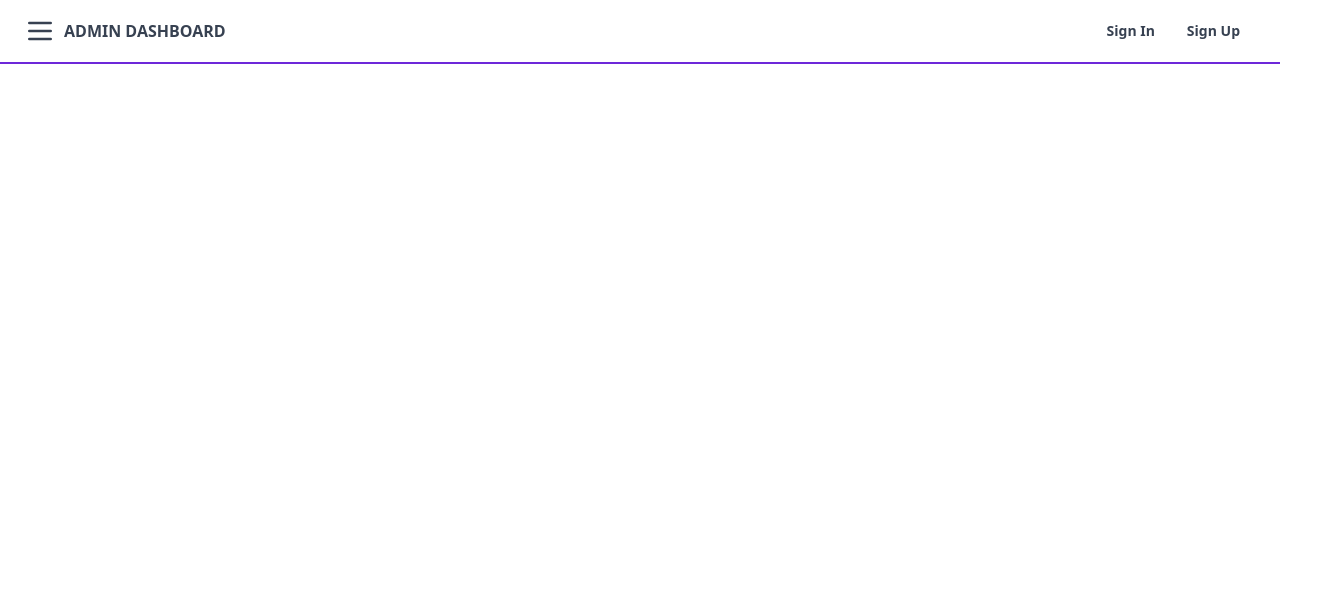
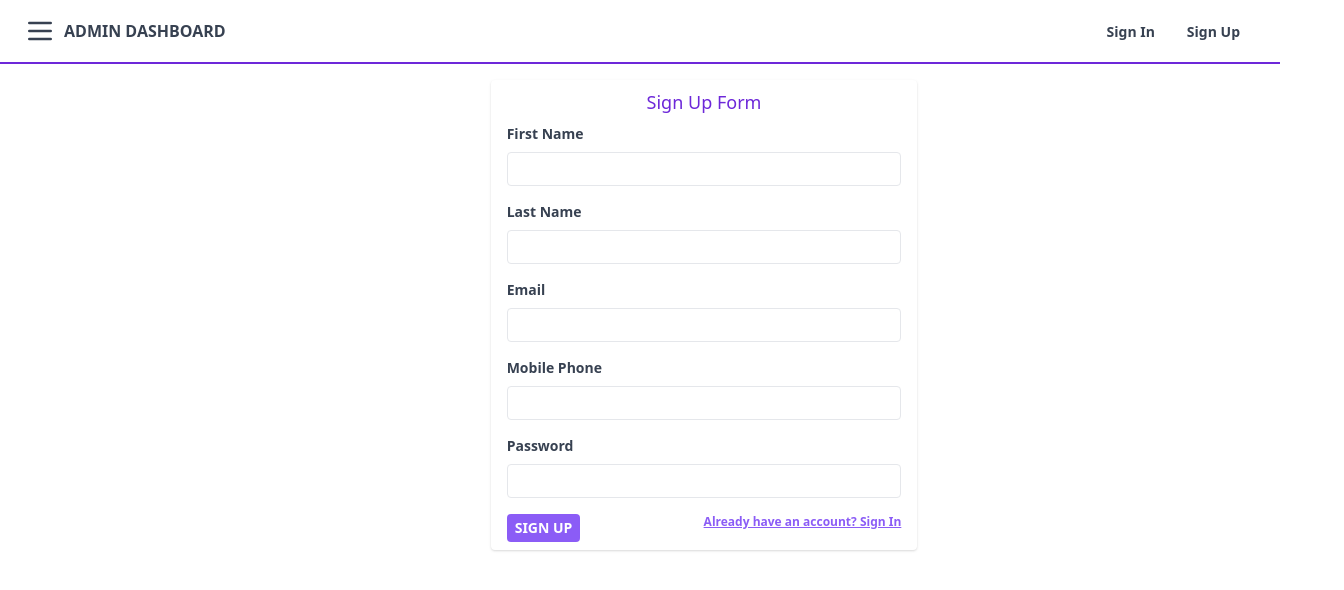
Before and after one commit to ReddyPrashanth/admin-dashboard, a React (Create React App) app: page /signup in a window 1280 px wide. Shown: the top 590 px of the page, 1344 px wide, since content can reach past the window. Built offline with nearby package versions, Linux system fonts and the light colour scheme.

Commit message:
added router, redux, login and sign up pages

```diff
--- a/package.json
+++ b/package.json
@@ -7,9 +7,13 @@
     "@testing-library/jest-dom": "^5.15.0",
     "@testing-library/react": "^11.2.7",
     "@testing-library/user-event": "^12.8.3",
+    "axios": "^0.24.0",
     "react": "^17.0.2",
     "react-dom": "^17.0.2",
+    "react-redux": "^7.2.6",
+    "react-router-dom": "^5.2.0",
     "react-scripts": "4.0.3",
+    "redux": "^4.1.2",
     "web-vitals": "^1.1.2"
   },
   "scripts": {
--- a/src/App.js
+++ b/src/App.js
@@ -1,9 +1,24 @@
+import React from 'react';
 import './App.css';
+import {Switch, Route, Redirect} from 'react-router-dom';
+import NavBar from './components/shared/NavBar';
 import Home from './components/home';
+import Login from './components/authentication/Login';
+import SignUp from './components/authentication/SignUp';
 
 function App() {
   return (
-    <Home />
+    <React.Fragment>
+      <NavBar></NavBar>
+      <main className="container mx-16 my-4">
+        <Switch>
+          <Route path="/home" component={Home}/>
+          <Route path="/login" component={Login}/>
+          <Route path="/signup" component={SignUp}/>
+          <Redirect exact to="/home" from="/"/>
+        </Switch>
+      </main>
+    </React.Fragment>
   );
 }
 
--- /dev/null
+++ b/src/components/authentication/Login.jsx
@@ -0,0 +1,35 @@
+import Form from "../shared/Form";
+
+class Login extends Form {
+    state = {
+        data: {
+            email: "",
+            password: ""
+        }
+    }
+
+    handleSubmit = (e) => {
+        e.preventDefault();
+        console.log(this.state.data);
+    }
+
+    render() {
+        return (
+            <div className="flex justify-center items-center h-screen-90">
+                <div className="py-2 bg-white rounded shadow p-4 w-2/3 md:w-1/2 lg:w-1/3">
+                    <h3 className="text-lg font-medium text-purple-700 mb-2 text-center">Login Form</h3>
+                    <form onSubmit={this.handleSubmit}>
+                        {this.renderInput("email", "Email", "email")}
+                        {this.renderInput("password", "Password", "password")}
+                        <div className="flex justify-between">
+                        {this.renderButton("SIGN IN")}
+                        {this.renderLink("Forgot Password ?")}
+                        </div>
+                    </form>
+                </div>
+            </div>
+        )
+    }
+}
+
+export default Login;
--- /dev/null
+++ b/src/components/authentication/SignUp.jsx
@@ -0,0 +1,41 @@
+import Form from "../shared/Form";
+
+class SignUp extends Form {
+    state = {
+        data: {
+            firstName: "",
+            lastName: "",
+            email: "",
+            password: "",
+            phone: ""
+        }
+    }
+
+    handleSubmit = (e) => {
+        e.preventDefault();
+        console.log(this.state.data);
+    }
+
+    render() {
+        return (
+            <div className="flex justify-center items-center h-screen-90">
+                <div className="py-2 bg-white rounded shadow p-4 w-2/3 md:w-1/2 lg:w-1/3">
+                    <h3 className="text-lg font-medium text-purple-700 mb-2 text-center">Sign Up Form</h3>
+                    <form onSubmit={this.handleSubmit}>
+                        {this.renderInput("firstName", "First Name")}
+                        {this.renderInput("lastName", "Last Name")}
+                        {this.renderInput("email", "Email", "email")}
+                        {this.renderInput("phone", "Mobile Phone", "tel", "15")}
+                        {this.renderInput("password", "Password", "password")}
+                        <div className="flex justify-between">
+                        {this.renderButton("SIGN UP")}
+                        {this.renderLink("Already have an account? Sign In")}
+                        </div>
+                    </form>
+                </div>
+            </div>
+        )
+    }
+}
+
+export default SignUp;
--- a/src/components/home/index.jsx
+++ b/src/components/home/index.jsx
@@ -1,5 +1,4 @@
 import React from "react";
-import NavBar from "./../shared/navbar";
 
 class Home extends React.Component{
     state = {
@@ -12,15 +11,17 @@ class Home extends React.Component{
         });
     }
 
-    closeDrawer = () => [
+    closeDrawer = () => {
         this.setState({
             isOpen: false
         })
-    ]
+    }
 
     render() {
         return (
-            <NavBar isOpen={this.state.isOpen} onToggleDrawer={this.handleDrawer} onCloseDrawer={this.closeDrawer}/>
+            <div>
+                Home Page
+            </div>
         )
     }
 }
--- /dev/null
+++ b/src/components/shared/Form.jsx
@@ -0,0 +1,42 @@
+import React from 'react';
+import { Link } from 'react-router-dom';
+import Input from './Input';
+
+class Form extends React.Component {
+    handleChange = ({currentTarget: input}) => {
+        const data = {...this.state.data};
+        data[input.name] = input.value;
+        this.setState({
+            data
+        })
+    }
+
+    renderButton(text) {
+        return <button
+                className="bg-purple-500 hover:bg-purple-700 text-white font-semibold text-xs mr-1 md:text-sm md:px-2 px-1 py-1 rounded">
+                {text}
+                </button>
+    }
+
+    renderLink(linkText, to="/") {
+        return <Link
+                to={to}
+                className="text-purple-500 text-xs md:text-xs font-semibold underline hover:text-purple-700">
+                {linkText}
+        </Link>
+    }
+
+    renderInput(name, label, type="input", maxLength="50") {
+        const { data } = this.state;
+        return <Input
+                name={name}
+                label={label}
+                type={type}
+                value={data[name]}
+                onChange={this.handleChange}
+                plceholder={label}
+                maxLength={maxLength}/>
+    }
+}
+
+export default Form;
--- /dev/null
+++ b/src/components/shared/Input.jsx
@@ -0,0 +1,14 @@
+function Input({name, label, ...rest}) {
+    return (
+        <div className="mb-4">
+            <label htmlFor={name} className="block text-sm font-bold mb-2 text-gray-700">{label}</label>
+            <input
+                {...rest}
+                id={name}
+                name={name}
+                className="border rounded px-2 py-1 w-full"/>
+        </div>
+    )
+}
+
+export default Input;
--- a/src/components/shared/navbar.jsx
+++ b/src/components/shared/navbar.jsx
@@ -1,12 +1,33 @@
 import React from 'react'
+import { Link } from 'react-router-dom';
 
-function NavBar({isOpen, onToggleDrawer, onCloseDrawer}) {
+class NavBar extends React.Component {
+
+    state = {
+        isOpen: false
+    }
+
+    handleDrawer = () => {
+        this.setState({
+            isOpen: !this.state.isOpen
+        });
+    }
+
+    closeDrawer = () => {
+        this.setState({
+            isOpen: false
+        })
+    }
+
+    render() {
+        const { isOpen } = this.state;
         const asideCl = "transform top-0 left-0 w-64 bg-gray-800 text-white fixed h-full overflow-auto ease-in-out transition-all duration-300 z-30";
         const classes = isOpen ? `${asideCl} translate-x-0` : `${asideCl} -translate-x-full`;
         return (
-        <nav className="flex fixed w-full items-center justify-between px-6 h-16 bg-white text-gray-700 border-b-2 border-purple-700 z-10">
+            <header>
+                <nav className="flex w-full items-center justify-between px-6 h-16 bg-white text-gray-700 border-b-2 border-purple-700 z-10">
                     <div className="flex items-center">
-                <button className="mr-2" aria-label="Open Menu" onClick={onToggleDrawer}>
+                    <button className="mr-2" aria-label="Open Menu" onClick={this.handleDrawer}>
                         <svg
                             fill="none"
                             stroke="currentColor"
@@ -22,23 +43,25 @@ function NavBar({isOpen, onToggleDrawer, onCloseDrawer}) {
                     <h4 className="h-auto font-bold">ADMIN DASHBOARD</h4>
                 </div>
                     <div>
-                <button className="font-semibold text-sm hover:bg-gray-200 px-4 py-2 rounded">Sign In</button>
-                <button className="font-semibold text-sm hover:bg-gray-200 px-4 py-2 rounded">Sign Up</button>
+                    <Link to="/login" className="font-semibold text-sm hover:bg-gray-200 px-4 py-2 rounded">Sign In</Link>
+                    <Link to="/signup" className="font-semibold text-sm hover:bg-gray-200 px-4 py-2 rounded">Sign Up</Link>
                 </div>
                     <aside className={classes}>
                     <span className="flex w-full justify-between p-5">
                         <h4 className="h-auto font-bold">ADMIN DASHBOARD</h4>
-                    <button onClick={onToggleDrawer}>X</button>
+                        <button onClick={this.handleDrawer}>X</button>
                     </span>
                     <span className="flex items-center px-5 py-3 hover:bg-gray-700">
-                    <button className="mr-2 text-sm font-semibold" onClick={onCloseDrawer}>HOME</button>
+                        <button className="mr-2 text-sm font-semibold" onClick={this.closeDrawer}>HOME</button>
                     </span>
                     <span className="flex items-center px-5 py-3 hover:bg-gray-700">
-                    <button className="mr-2 text-sm font-semibold" onClick={onCloseDrawer}>USERS</button>
+                        <button className="mr-2 text-sm font-semibold" onClick={this.closeDrawer}>USERS</button>
                     </span>
                 </aside>
                 </nav>
+            </header>
         )
+    }
 }
 
 export default NavBar;
--- a/src/index.js
+++ b/src/index.js
@@ -3,11 +3,12 @@ import ReactDOM from 'react-dom';
 import './index.css';
 import App from './App';
 import reportWebVitals from './reportWebVitals';
+import { BrowserRouter } from 'react-router-dom';
 
 ReactDOM.render(
-  <React.StrictMode>
+  <BrowserRouter>
     <App />
-  </React.StrictMode>,
+  </BrowserRouter>,
   document.getElementById('root')
 );
 
```
Also changed, not shown: 1 other file (tests, documents, lock files or other folders). Lines whose indentation alone changed are shown as unchanged.
